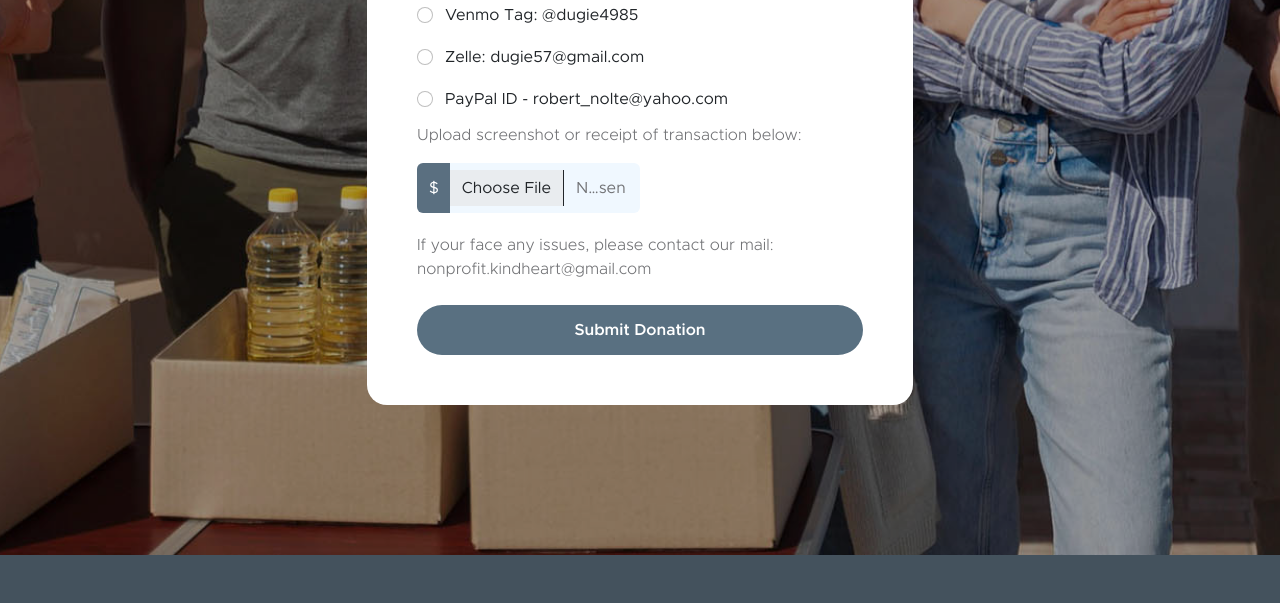
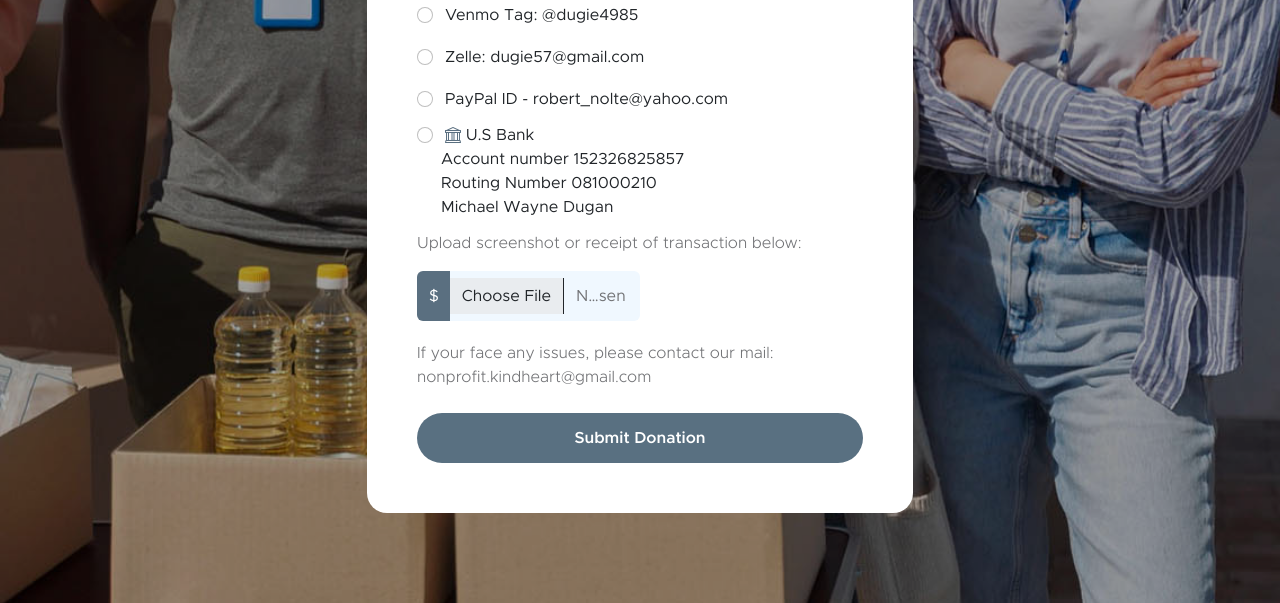
Before and after one commit to gentrygentry23/kindheart, a plain HTML site: page donate.html in a window 1280 px wide. Shown: the part 920-1523 px from the top of the page. Drawn offline with Linux system fonts and the light colour scheme.

Commit message:
Update donate.html

```diff
--- a/donate.html
+++ b/donate.html
@@ -283,6 +283,17 @@ https://templatemo.com/tm-581-kind-heart-charity
                                             </label>
                                         </div>
 
+                                                                                                   <div class="form-check">
+                                            <input class="form-check-input" type="radio" name="bank" id="flexRadioDefault9">
+                                            <label class="form-check-label" for="flexRadioDefault9">
+                                                <i class="bi-bank custom-icon ms-1"></i>
+                    U.S Bank <br>
+Account number 152326825857 <br>
+Routing Number 081000210 <br>
+Michael Wayne Dugan
+                                            </label>
+                                        </div>
+
 
 
                                         <p>Upload screenshot or receipt of transaction below:</p>
```
